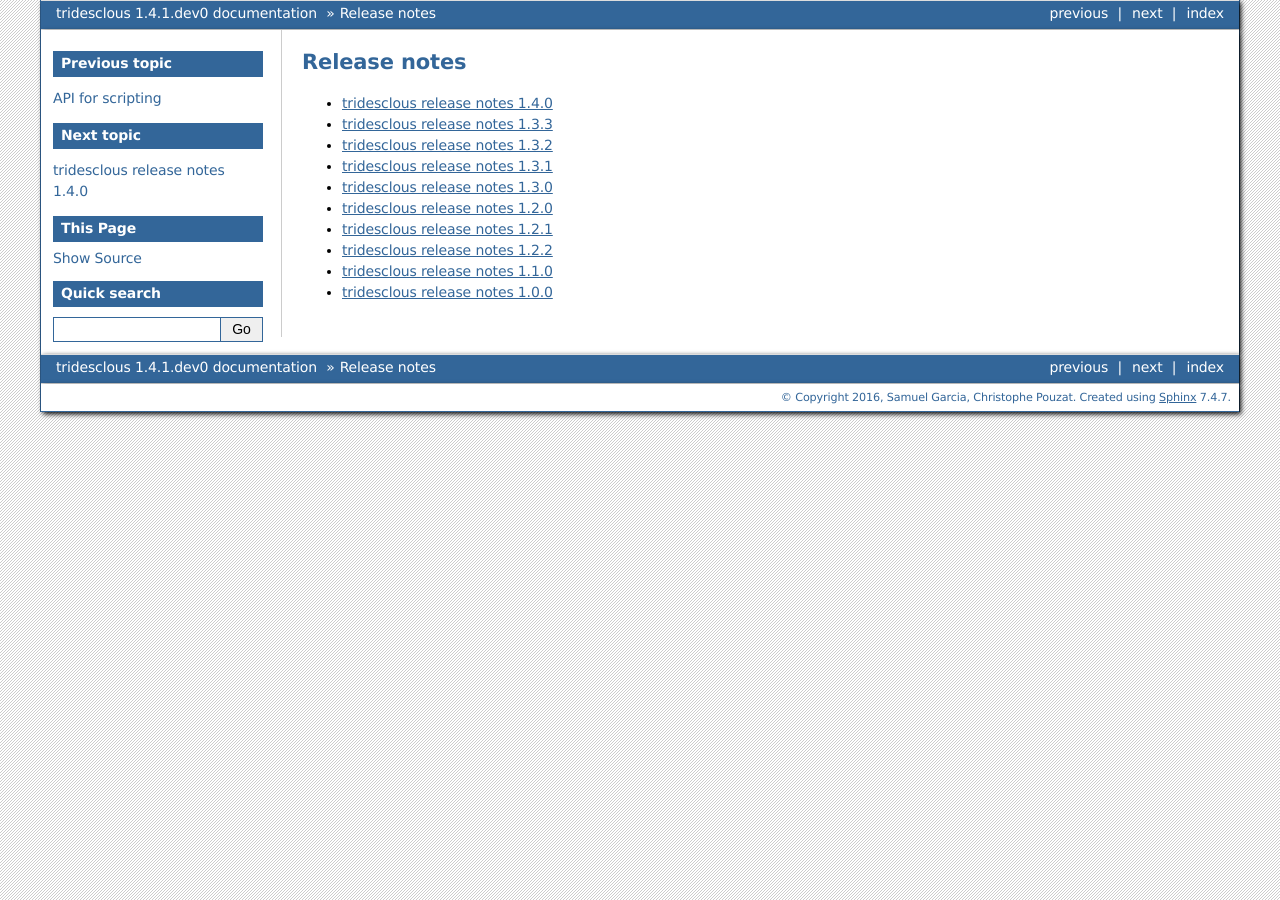
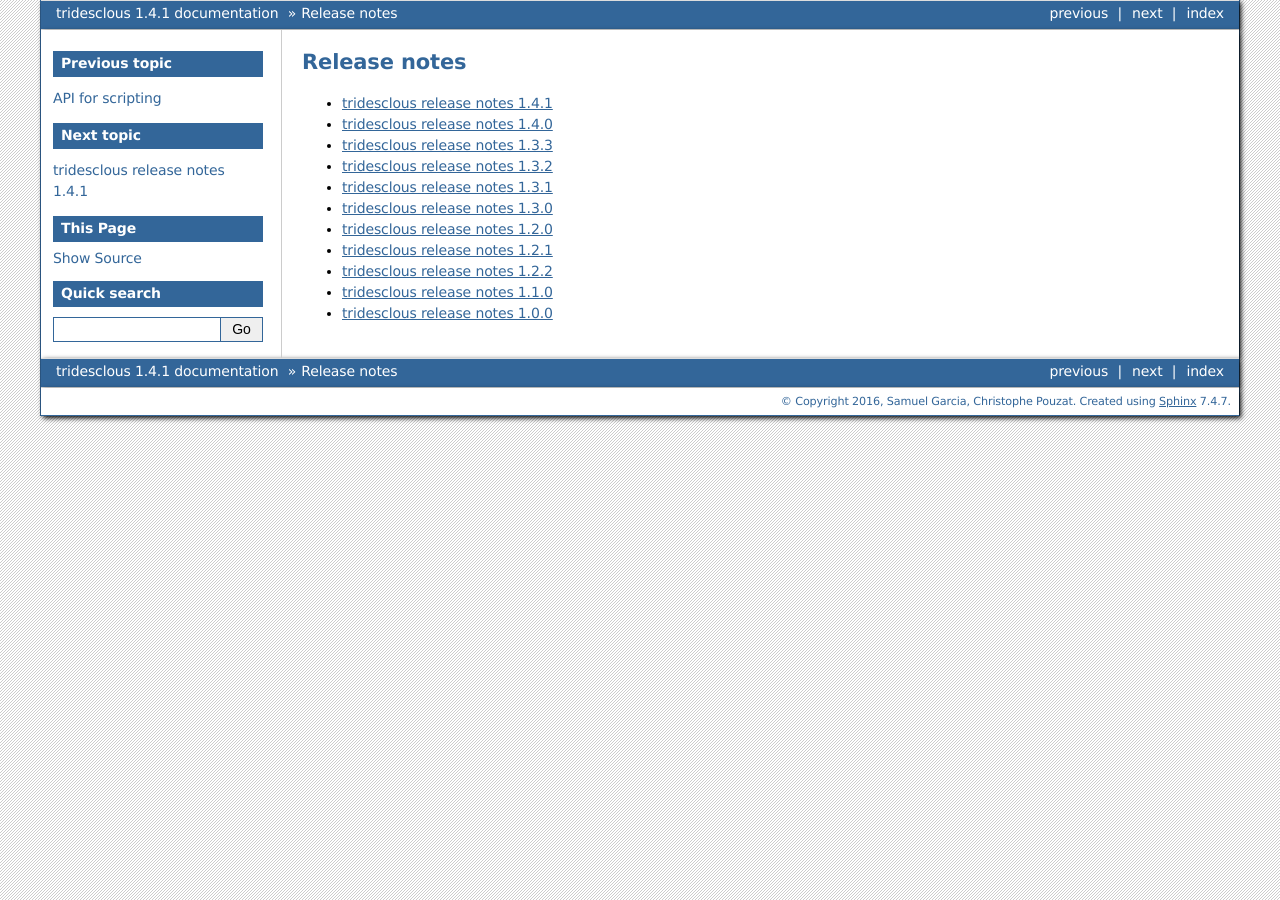
Before and after one commit to tridesclous/tridesclous, a Sphinx documentation site: the page built from doc/release_notes.rst, in a window 1280 px wide. Built offline with Sphinx 7.4.7, drawn with Linux system fonts in a browser that asks for light colours.

Commit message:
Release 1.4.1

```diff
--- a/doc/release_notes.rst
+++ b/doc/release_notes.rst
@@ -5,6 +5,7 @@
 .. toctree::
    :maxdepth: 1
 
+   releases/1.4.1.rst
    releases/1.4.0.rst
    releases/1.3.3.rst
    releases/1.3.2.rst
--- /dev/null
+++ b/doc/releases/1.4.1.rst
@@ -0,0 +1,6 @@
+tridesclous release notes 1.4.1
+===============================
+
+**2019-12-20**
+
+  * Some hack on pruningshears to improve benchmark
--- a/tridesclous/version.py
+++ b/tridesclous/version.py
@@ -1 +1 @@
-version = '1.4.1.dev0'
+version = '1.4.1'
```
